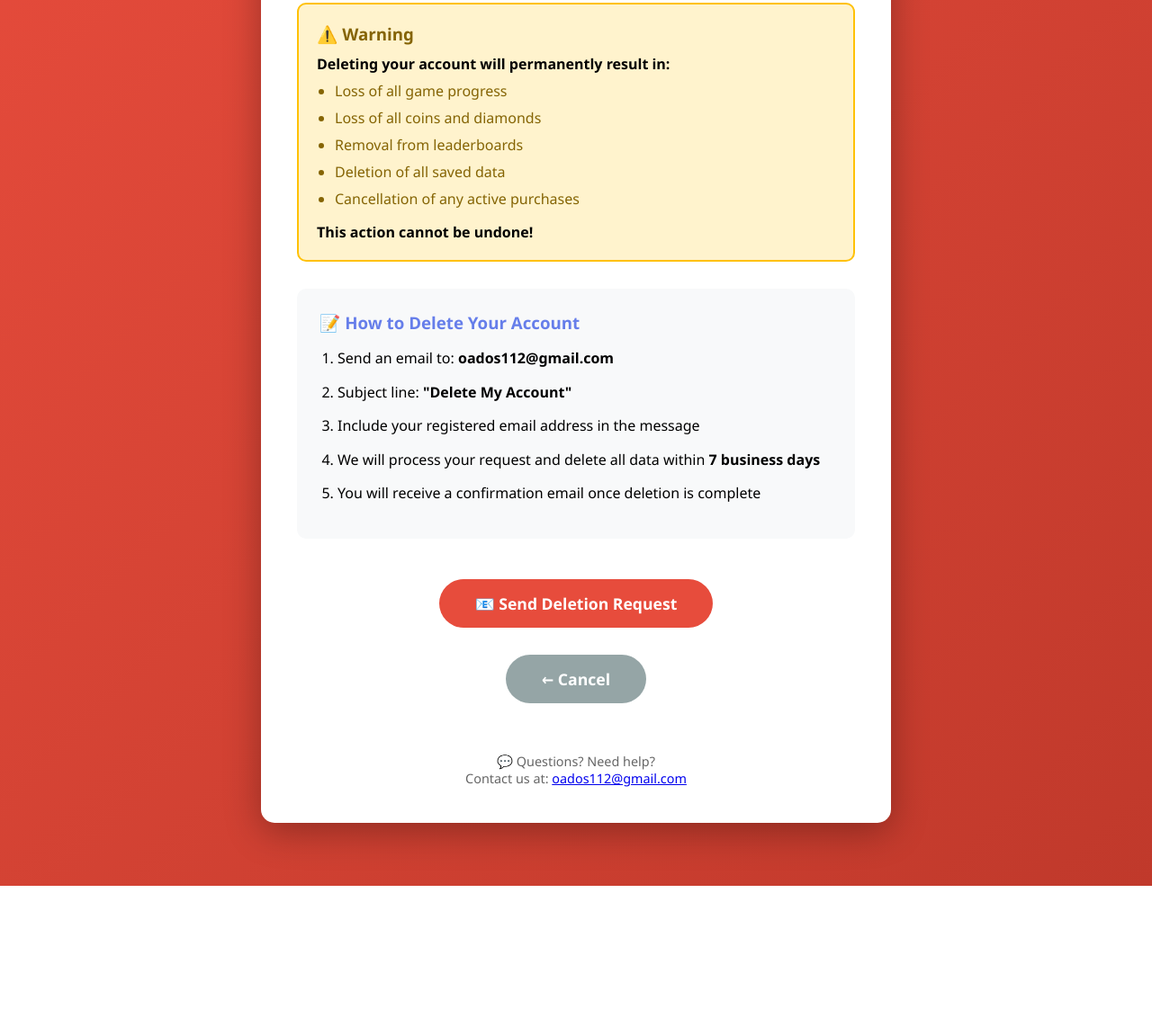
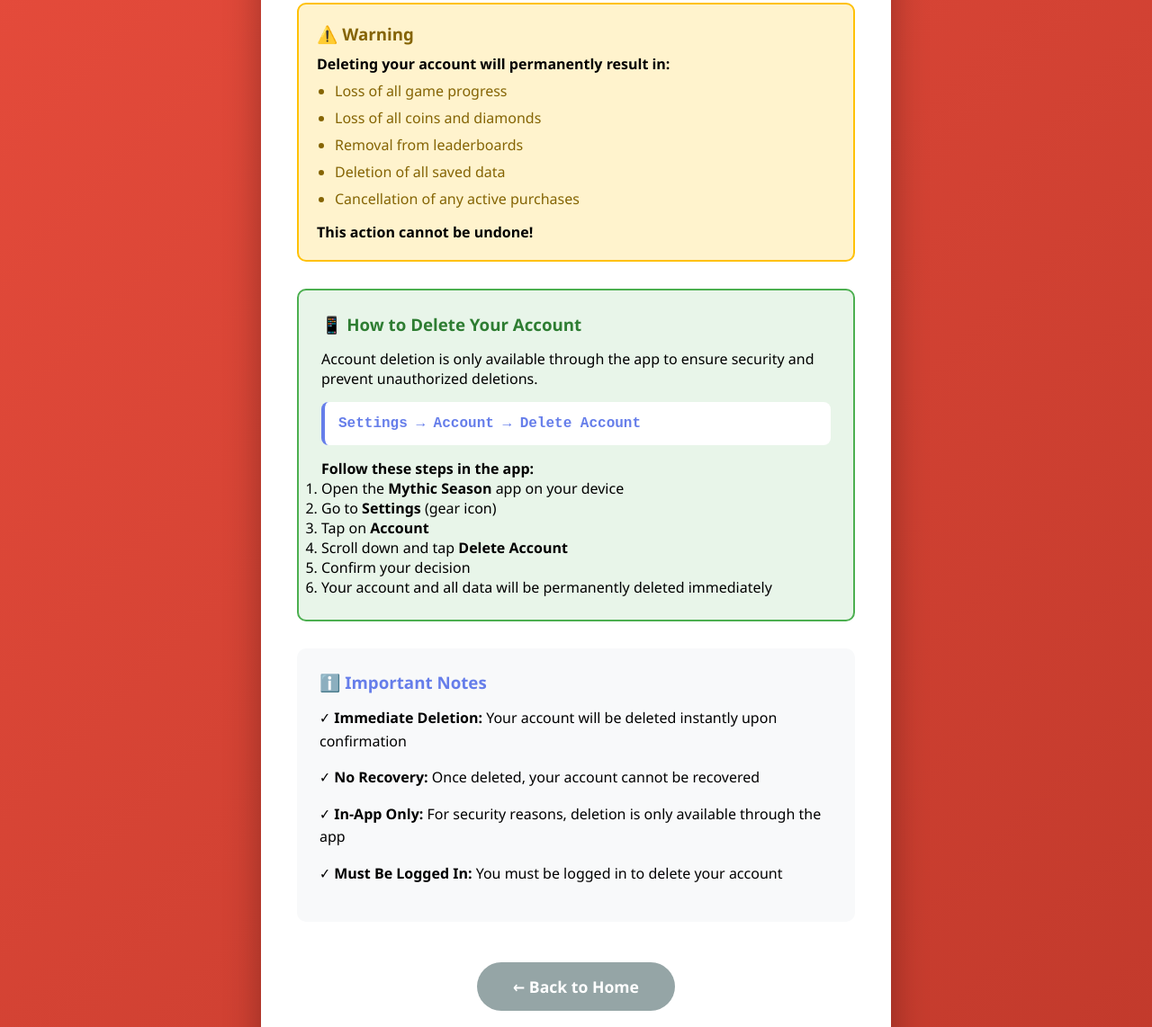
Before and after one commit to oados112/mythicseaeon-app, a plain HTML site: page delete-account.html in a window 1280 px wide. Shown: the part 245-1387 px from the top of the page at 90% size. Before the commit the page ends 1230 px from the top, so only its background shows below. Drawn offline with Linux system fonts and the light colour scheme.

Commit message:
Update delete-account.html

```diff
--- a/delete-account.html
+++ b/delete-account.html
@@ -60,13 +60,6 @@
             font-size: 1.1em;
             transition: all 0.3s;
         }
-        .btn-primary {
-            background: #e74c3c;
-        }
-        .btn-primary:hover {
-            background: #c0392b;
-            transform: scale(1.05);
-        }
         .btn-secondary {
             background: #95a5a6;
         }
@@ -90,6 +83,28 @@
         .steps li {
             margin: 12px 0;
             line-height: 1.6;
+        }
+        .app-instructions {
+            background: #e8f5e9;
+            border: 2px solid #4caf50;
+            border-radius: 10px;
+            padding: 25px;
+            margin: 30px 0;
+            text-align: left;
+        }
+        .app-instructions h3 {
+            color: #2e7d32;
+            margin-bottom: 15px;
+        }
+        .app-path {
+            background: white;
+            padding: 15px;
+            border-radius: 8px;
+            margin: 15px 0;
+            font-family: 'Courier New', monospace;
+            color: #667eea;
+            font-weight: bold;
+            border-left: 4px solid #667eea;
         }
         footer {
             margin-top: 40px;
@@ -118,35 +133,48 @@
             </p>
         </div>
 
-        <div class="steps">
-            <h3>📝 How to Delete Your Account</h3>
+        <div class="app-instructions">
+            <h3>📱 How to Delete Your Account</h3>
+            <p>
+                Account deletion is only available through the app to ensure security and prevent unauthorized deletions.
+            </p>
+
+            <div class="app-path">
+                Settings → Account → Delete Account
+            </div>
+
+            <p><strong>Follow these steps in the app:</strong></p>
             <ol>
-                <li>
-                    Send an email to: <strong>oados112@gmail.com</strong>
-                </li>
-                <li>
-                    Subject line: <strong>"Delete My Account"</strong>
-                </li>
-                <li>
-                    Include your registered email address in the message
-                </li>
-                <li>
-                    We will process your request and delete all data within <strong>7 business days</strong>
-                </li>
-                <li>
-                    You will receive a confirmation email once deletion is complete
-                </li>
+                <li>Open the <strong>Mythic Season</strong> app on your device</li>
+                <li>Go to <strong>Settings</strong> (gear icon)</li>
+                <li>Tap on <strong>Account</strong></li>
+                <li>Scroll down and tap <strong>Delete Account</strong></li>
+                <li>Confirm your decision</li>
+                <li>Your account and all data will be permanently deleted immediately</li>
             </ol>
         </div>
 
+        <div class="steps">
+            <h3>ℹ️ Important Notes</h3>
+            <ul style="list-style: none; padding-left: 0;">
+                <li style="margin: 15px 0;">
+                    <strong>✓ Immediate Deletion:</strong> Your account will be deleted instantly upon confirmation
+                </li>
+                <li style="margin: 15px 0;">
+                    <strong>✓ No Recovery:</strong> Once deleted, your account cannot be recovered
+                </li>
+                <li style="margin: 15px 0;">
+                    <strong>✓ In-App Only:</strong> For security reasons, deletion is only available through the app
+                </li>
+                <li style="margin: 15px 0;">
+                    <strong>✓ Must Be Logged In:</strong> You must be logged in to delete your account
+                </li>
+            </ul>
+        </div>
+
         <div>
-            <a href="mailto:oados112@gmail.com?subject=Delete%20My%20Account&body=I%20request%20permanent%20deletion%20of%20my%20account%20and%20all%20associated%20data.%0A%0ARegistered%20Email%3A%20%5BYOUR_EMAIL_HERE%5D%0A%0AThank%20you."
-               class="btn btn-primary">
-                📧 Send Deletion Request
-            </a>
-            <br>
             <a href="index.html" class="btn btn-secondary">
-                ← Cancel
+                ← Back to Home
             </a>
         </div>
 
```
